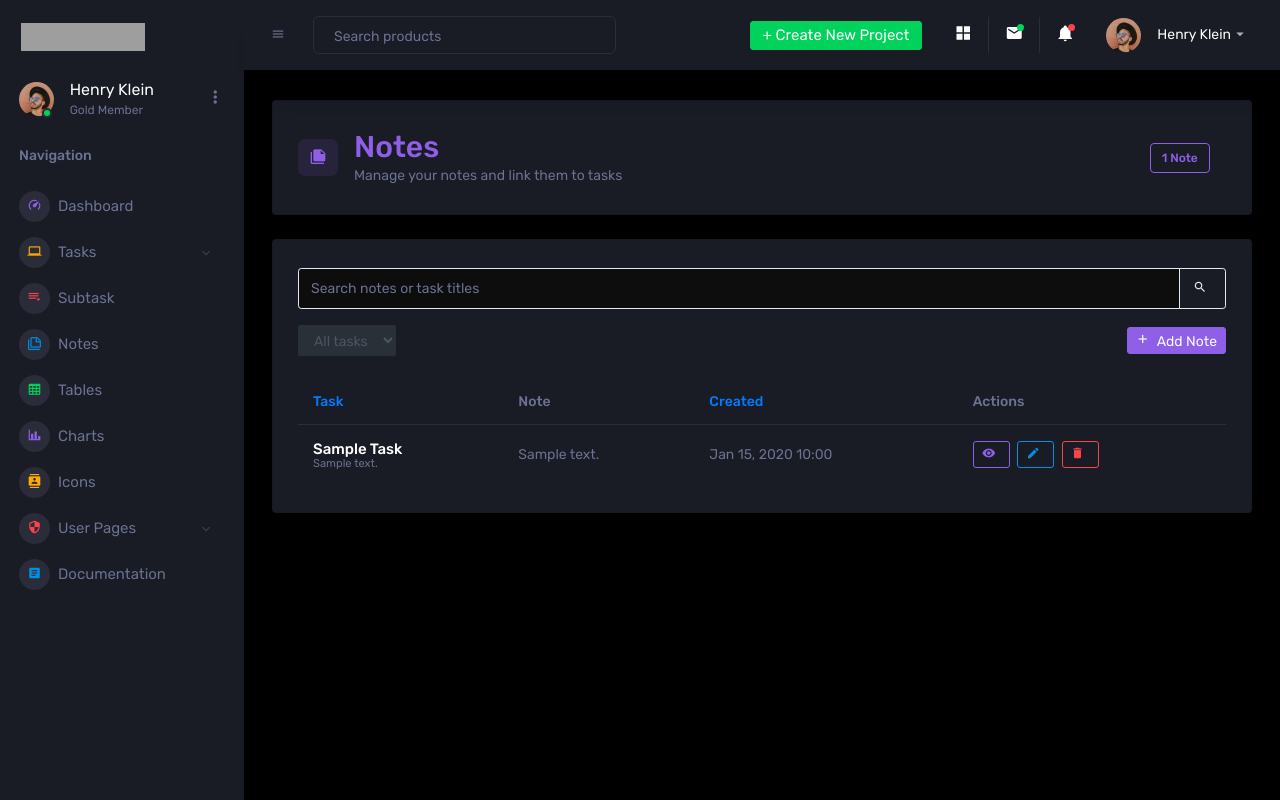
After one commit to Ritvent/hangarin, a Django app: page /notes/ in a window 1280 px wide. The commit adds this page. Run offline with Django 5.2, Linux system fonts and the light colour scheme; tables that the repository leaves empty hold one stand-in row (values such as "Sample post"); some libraries are stand-ins or nearby versions; grey boxes are pictures that could not be loaded.

Commit message:
add notes

```diff
--- a/projectsite/hangarinorg/views.py
+++ b/projectsite/hangarinorg/views.py
@@ -341,6 +341,74 @@ class NoteDeleteView(DeleteView):
     context_object_name = 'note'
 
 
+class NoteListView(ListView):
+    """List all notes, with optional filtering by task via ?task=<task_pk> and search via ?q="""
+    model = Note
+    template_name = 'notes.html'
+    context_object_name = 'notes'
+
+    def get_queryset(self):
+        qs = Note.objects.select_related('task')
+        # optional filter by task
+        task_pk = self.request.GET.get('task')
+        if task_pk:
+            try:
+                task_pk = int(task_pk)
+                qs = qs.filter(task__pk=task_pk)
+            except (ValueError, TypeError):
+                pass
+
+        # search across note content and related task title
+        q = self.request.GET.get('q')
+        if q:
+            qs = qs.filter(
+                Q(content__icontains=q) |
+                Q(task__title__icontains=q)
+            )
+
+        # support simple ordering via ?sort=created_at|task and dir=asc|desc
+        sort_key = self.request.GET.get('sort', '').strip()
+        sort_dir = self.request.GET.get('dir', 'asc')
+        allowed = {
+            'created_at': 'created_at',
+            'task': 'task__title',
+        }
+        if sort_key in allowed:
+            field = allowed[sort_key]
+            if sort_dir == 'desc':
+                field = '-' + field
+            try:
+                qs = qs.order_by(field)
+            except Exception:
+                pass
+
+        # default ordering newest first
+        if not self.request.GET.get('sort'):
+            qs = qs.order_by('-created_at')
+
+        return qs
+
+    def get_context_data(self, **kwargs):
+        context = super().get_context_data(**kwargs)
+        context['search_query'] = self.request.GET.get('q', '')
+        context['current_sort'] = self.request.GET.get('sort', '')
+        context['current_direction'] = self.request.GET.get('dir', 'asc')
+        context.update({
+            'category_name': 'Notes',
+            'category_color': 'info',
+            'category_pk': None,
+            'labels': {
+                'add_task': 'Add Note',
+                'create_first': 'Create Your First Note',
+                'task_col': 'Note',
+                'priority_col': 'Task',
+                'status_col': 'Created',
+                'due_col': 'Created At',
+            }
+        })
+        return context
+
+
 # ========== SUBTASK CRUD VIEWS ==========
 
 class SubTaskCreateView(CreateView):
--- a/projectsite/projectsite/urls.py
+++ b/projectsite/projectsite/urls.py
@@ -56,6 +56,7 @@ urlpatterns = [
     path('note/create/', views.NoteCreateView.as_view(), name='note_create'),
     path('note/<int:pk>/edit/', views.NoteUpdateView.as_view(), name='note_edit'),
     path('note/<int:pk>/delete/', views.NoteDeleteView.as_view(), name='note_delete'),
+    path('notes/', views.NoteListView.as_view(), name='note_list'),
 
     # ========== SUBTASK CRUD URLs ==========
     path('subtask/', views.SubTaskListView.as_view(), name='subtask_list'),
--- a/projectsite/templates/base.html
+++ b/projectsite/templates/base.html
@@ -135,6 +135,14 @@
                 <i class="mdi mdi-playlist-play"></i>
               </span>
               <span class="menu-title">Subtask</span>
+            </a>
+          </li>
+          <li class="nav-item menu-items">
+            <a class="nav-link" href="{% url 'note_list' %}">
+              <span class="menu-icon">
+                <i class="mdi mdi-note-multiple-outline"></i>
+              </span>
+              <span class="menu-title">Notes</span>
             </a>
           </li>
           <li class="nav-item menu-items">
--- /dev/null
+++ b/projectsite/templates/notes.html
@@ -0,0 +1,257 @@
+{% extends 'base.html' %}
+{% load static %}
+
+{% block title %}{{ category_name }} - Hangarin{% endblock %}
+
+{% block content %}
+<div class="row">
+  <div class="col-12 grid-margin stretch-card">
+    <div class="card">
+      <div class="card-body">
+        <div class="d-flex flex-column flex-md-row align-items-start align-items-md-center justify-content-between">
+          <div class="d-flex align-items-center mb-3 mb-md-0">
+            <div class="icon icon-box-info mr-3">
+              <span class="mdi mdi-note-multiple"></span>
+            </div>
+            <div>
+              <h2 class="text-info mb-0"> {{ category_name }} </h2>
+              <p class="text-muted mb-0">Manage your notes and link them to tasks</p>
+            </div>
+          </div>
+          <div class="d-flex align-items-center">
+            <div class="badge border border-info text-info badge-lg mr-3">
+              {{ notes.count }} Note{{ notes.count|pluralize }}
+            </div>
+          </div>
+        </div>
+      </div>
+    </div>
+  </div>
+</div>
+
+<div class="row">
+  <div class="col-12 grid-margin stretch-card">
+    <div class="card">
+      <div class="card-body">
+        <div class="mb-4">
+          <div class="mb-3">
+            <form id="searchForm" method="get" action="">
+              <div class="input-group input-group-sm">
+                <input
+                  id="taskSearch"
+                  name="q"
+                  type="search"
+                  class="form-control form-control-sm text-light bg-dark border-secondary"
+                  placeholder="Search notes or task titles"
+                  value="{{ request.GET.q|default:'' }}"
+                  aria-label="Search notes">
+                <div class="input-group-append">
+                  <button class="btn btn-outline-secondary" type="submit">
+                    <i class="mdi mdi-magnify"></i>
+                  </button>
+                </div>
+              </div>
+            </form>
+          </div>
+
+          <div class="d-flex flex-column flex-sm-row align-items-stretch align-items-sm-center justify-content-between">
+            <div class="mb-2 mb-sm-0">
+              <form method="get" class="mr-2 d-flex align-items-center" id="filtersForm">
+                <div class="form-group mb-0 mr-2">
+                  <select id="taskFilter" name="task" onchange="this.form.submit()" class="form-control form-control-sm">
+                    <option value="">All tasks</option>
+                    {% for t in request.user.task_set.all %}
+                      <option value="{{ t.pk }}" {% if request.GET.task == t.pk|stringformat:"s" %}selected{% endif %}>{{ t.title }}</option>
+                    {% endfor %}
+                  </select>
+                </div>
+              </form>
+            </div>
+            <div class="d-flex">
+              <a href="{% url 'note_create' %}" class="btn btn-info btn-sm">
+                <i class="mdi mdi-plus mr-1"></i>
+                <span class="d-none d-sm-inline">{{ labels.add_task|default:'Add Note' }}</span>
+                <span class="d-inline d-sm-none">Add</span>
+              </a>
+            </div>
+          </div>
+        </div>
+
+        <div class="table-responsive d-none d-md-block">
+          {% if notes %}
+            <table class="table table-hover">
+              <thead>
+                <tr>
+                  <th>
+                    <a href="?sort=task&amp;dir={% if current_sort == 'task' and current_direction == 'asc' %}desc{% else %}asc{% endif %}">Task
+                      {% if current_sort == 'task' %}
+                        {% if current_direction == 'asc' %}▲{% else %}▼{% endif %}
+                      {% endif %}
+                    </a>
+                  </th>
+                  <th>Note</th>
+                  <th>
+                    <a href="?sort=created_at&amp;dir={% if current_sort == 'created_at' and current_direction == 'asc' %}desc{% else %}asc{% endif %}">Created
+                      {% if current_sort == 'created_at' %}
+                        {% if current_direction == 'asc' %}▲{% else %}▼{% endif %}
+                      {% endif %}
+                    </a>
+                  </th>
+                  <th>Actions</th>
+                </tr>
+              </thead>
+              <tbody>
+                {% for note in notes %}
+                  <tr data-task="{{ note.task.pk }}" data-created="{{ note.created_at|date:'Y-m-d' }}">
+                    <td>
+                      <div>
+                        <h6 class="card-title mb-0">{{ note.task.title }}</h6>
+                        <p class="mb-0 small text-muted">{{ note.task.description|truncatechars:50 }}</p>
+                      </div>
+                    </td>
+                    <td>
+                      <p class="mb-0">{{ note.content|truncatechars:120 }}</p>
+                    </td>
+                    <td><span>{{ note.created_at|date:"M d, Y H:i" }}</span></td>
+                    <td>
+                      <a href="{% url 'task_detail' note.task.pk %}" class="btn btn-outline-info btn-sm mr-1"><i class="mdi mdi-eye"></i></a>
+                      <a href="{% url 'note_edit' note.pk %}" class="btn btn-outline-primary btn-sm mr-1"><i class="mdi mdi-pencil"></i></a>
+                      <a href="{% url 'note_delete' note.pk %}" class="btn btn-outline-danger btn-sm"><i class="mdi mdi-delete"></i></a>
+                    </td>
+                  </tr>
+                {% endfor %}
+              </tbody>
+            </table>
+          {% else %}
+            <div class="text-center py-5">
+              <div class="icon icon-box-info mx-auto mb-3" style="width: 80px; height: 80px;">
+                <span class="mdi mdi-note-multiple icon-item" style="font-size: 40px;"></span>
+              </div>
+              <h5 class="text-muted">No notes yet</h5>
+              <p class="text-muted mb-4">Add your first note to a task</p>
+              <a href="{% url 'note_create' %}" class="btn btn-info">
+                <i class="mdi mdi-plus mr-1"></i>Add Note
+              </a>
+            </div>
+          {% endif %}
+        </div>
+
+        <div class="d-block d-md-none mt-4">
+          {% if notes %}
+            <div class="row" id="taskContainer">
+              {% for note in notes %}
+                <div class="col-12 mb-3 note-card" data-task="{{ note.task.pk }}" data-created="{{ note.created_at|date:'Y-m-d' }}">
+                  <div class="card bg-dark text-light border border-mobile-info">
+                    <div class="card-body">
+                      <div class="d-flex justify-content-between align-items-start mb-2">
+                        <h6 class="mb-0 flex-grow-1 mr-2">{{ note.task.title }}</h6>
+                        <div class="d-flex flex-wrap justify-content-end" style="gap: 4px;">
+                          <span class="badge badge-outline-info">{{ note.created_at|date:'M d, Y' }}</span>
+                        </div>
+                      </div>
+                      <p class="small text-muted mb-2">{{ note.content|truncatechars:140 }}</p>
+                      <div class="d-flex justify-content-between align-items-center flex-wrap">
+                        <div>
+                          <a href="{% url 'task_detail' note.task.pk %}" class="btn btn-outline-info btn-sm mr-1"><i class="mdi mdi-eye"></i></a>
+                          <a href="{% url 'note_edit' note.pk %}" class="btn btn-outline-primary btn-sm mr-1"><i class="mdi mdi-pencil"></i></a>
+                          <a href="{% url 'note_delete' note.pk %}" class="btn btn-outline-danger btn-sm"><i class="mdi mdi-delete"></i></a>
+                        </div>
+                      </div>
+                    </div>
+                  </div>
+                </div>
+              {% endfor %}
+            </div>
+          {% else %}
+            <div class="text-center py-5">
+              <h5 class="text-muted">No notes yet</h5>
+              <a href="{% url 'note_create' %}" class="btn btn-info">
+                <i class="mdi mdi-plus mr-1"></i> Add Your First Note
+              </a>
+            </div>
+          {% endif %}
+        </div>
+
+      </div>
+    </div>
+  </div>
+</div>
+
+{% endblock content %}
+
+{% block extra_scripts %}
+<style>
+  @media (max-width: 767px) {
+    .border-mobile-info { border-color: #17a2b8 !important; }
+    .note-card .card { border-width: 2px !important; }
+  }
+  @media (max-width: 575px) {
+    #filtersForm { flex-direction: column !important; gap: 6px; }
+    #filtersForm .form-group { width: 100% !important; }
+  }
+</style>
+
+<script>
+(function(){
+  const searchInput = document.getElementById('taskSearch');
+  const searchForm = document.getElementById('searchForm');
+  const searchButton = searchForm ? searchForm.querySelector('button[type="submit"]') : null;
+  if (!searchInput) return;
+  function norm(s){ return (s||'').toString().toLowerCase().trim(); }
+  const tableBody = document.querySelector('table.table tbody');
+  const mobileCards = document.querySelectorAll('.note-card');
+  let noResultsRow = document.getElementById('noResultsRow');
+  if (!noResultsRow && tableBody) {
+    noResultsRow = document.createElement('tr');
+    noResultsRow.id = 'noResultsRow';
+    noResultsRow.innerHTML = '<td colspan="4" class="text-center text-muted py-4">No notes match your search.</td>';
+    noResultsRow.style.display = 'none';
+    tableBody.parentNode && tableBody.appendChild(noResultsRow);
+  }
+  function parseDateYmd(s){ if (!s) return null; const parts = s.split('-'); if (parts.length !== 3) return null; return new Date(parts[0], parts[1]-1, parts[2]); }
+  function filterNotes(){
+    const q = norm(searchInput.value);
+    const selectedTask = document.getElementById('taskFilter') ? document.getElementById('taskFilter').value : '';
+    let anyVisible = false;
+    function matchesFilters(elTask, elContent){
+      const text = (norm(elTask) + ' ' + norm(elContent)).trim();
+      if (q !== '' && text.indexOf(q) === -1) return false;
+      if (selectedTask && selectedTask !== '' && String(elTask) !== String(selectedTask)) return false;
+      return true;
+    }
+    if (tableBody) {
+      Array.from(tableBody.querySelectorAll('tr')).forEach(function(row){
+        if (row.id === 'noResultsRow') return;
+        const task = row.getAttribute('data-task') || '';
+        const content = row.querySelector('td:nth-child(2)') ? row.querySelector('td:nth-child(2)').textContent : '';
+        const match = matchesFilters(task, content);
+        row.style.display = match ? '' : 'none';
+        if (match) anyVisible = true;
+      });
+      if (noResultsRow) noResultsRow.style.display = anyVisible ? 'none' : '';
+    }
+    if (mobileCards && mobileCards.length) {
+      let anyCardVisible = false;
+      mobileCards.forEach(function(card){
+        const task = card.getAttribute('data-task') || '';
+        const content = card.querySelector('p') ? card.querySelector('p').textContent : '';
+        const match = matchesFilters(task, content);
+        card.style.display = match ? '' : 'none';
+        if (match) anyCardVisible = true;
+      });
+      anyVisible = anyVisible || anyCardVisible;
+    }
+    return anyVisible;
+  }
+  if (searchForm) {
+    searchForm.addEventListener('submit', function(e){ e.preventDefault(); filterNotes(); return false; });
+  }
+  if (searchButton) {
+    searchButton.addEventListener('click', function(e){ e.preventDefault(); filterNotes(); return false; });
+  }
+  searchInput.addEventListener('keypress', function(e){ if (e.key === 'Enter' || e.keyCode === 13) { e.preventDefault(); filterNotes(); return false; } });
+  let timer = null; searchInput.addEventListener('input', function(){ clearTimeout(timer); timer = setTimeout(filterNotes, 120); });
+  document.addEventListener('DOMContentLoaded', function(){ filterNotes(); });
+})();
+</script>
+{% endblock extra_scripts %}
```
